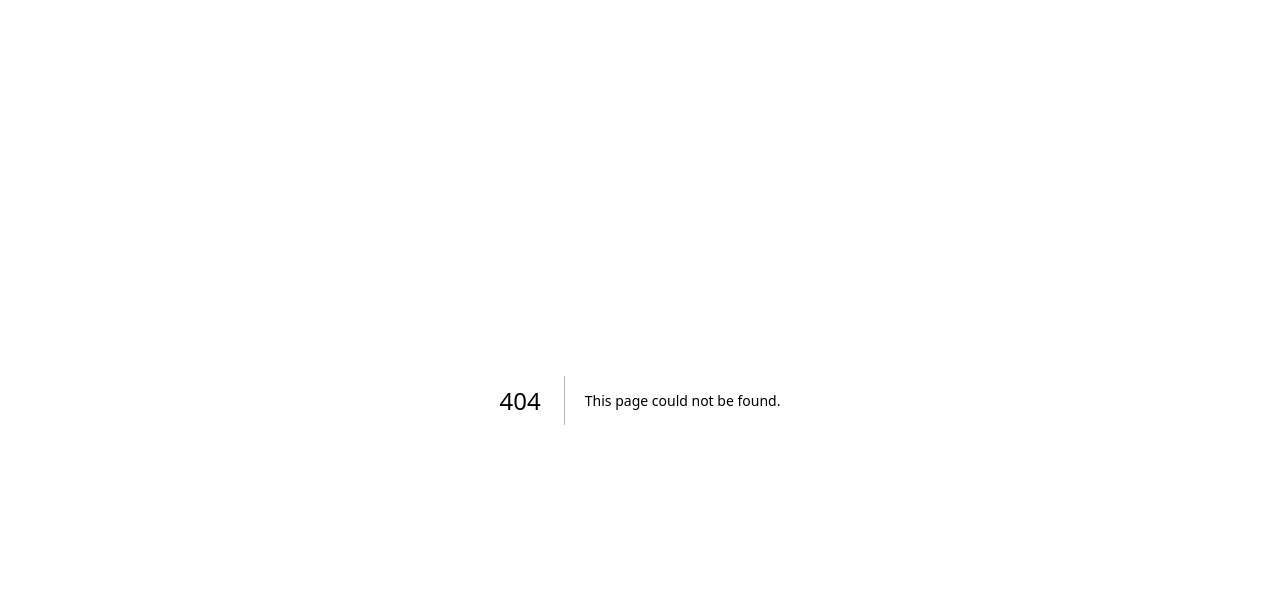
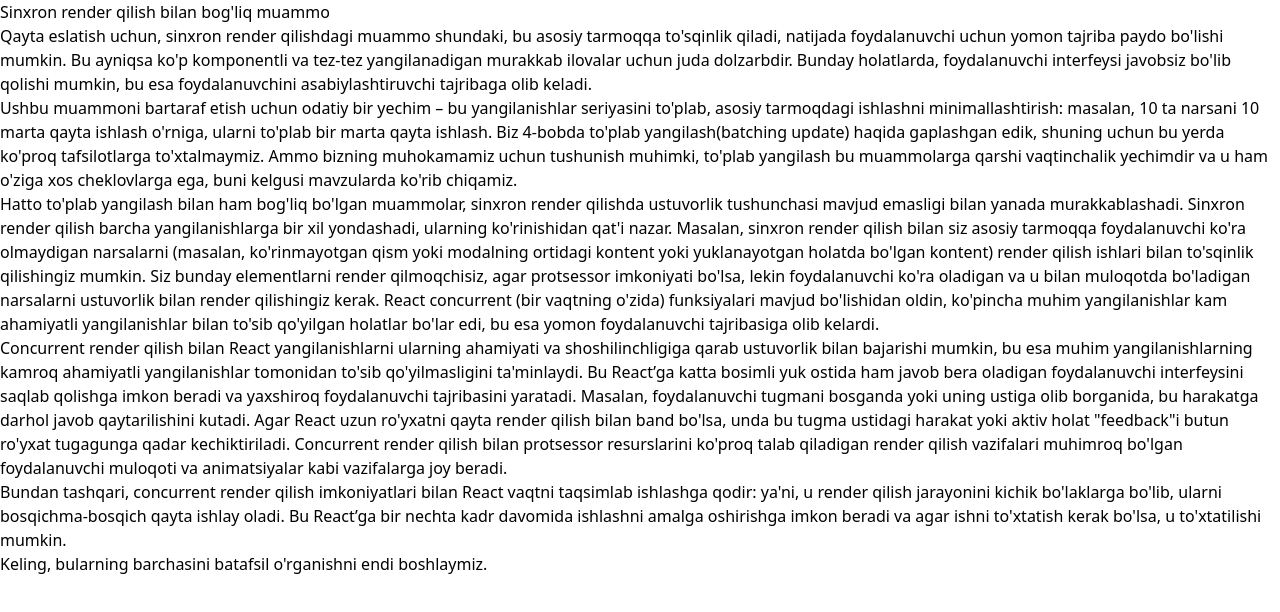
Before and after one commit to RustamovRR/webiston, a Next.js app: page /docs/react/concurrent-react/problem-with-synchronous-rendering in a window 1280 px wide. Before the commit this address had no page. Shown: the top 612 px of the page. Built offline with nearby package versions, Linux system fonts and the light colour scheme.

Commit message:
feat: add 'problem-with-synchronous-rendering' page

```diff
--- a/src/pages/docs/react/_meta.json
+++ b/src/pages/docs/react/_meta.json
@@ -5,5 +5,6 @@
   "inside-reconciliation": "Reconciliation’ning ichki ishlashi",
   "common-questions": "Keng tarqalgan savollar va javoblar",
   "powerful-patterns": "Kuchli pattern’lar",
-  "server-side-react": "Server tomonda React"
+  "server-side-react": "Server tomonda React",
+  "concurrent-react": "React Concurrent"
 }
--- /dev/null
+++ b/src/pages/docs/react/concurrent-react.mdx
@@ -0,0 +1,15 @@
+import { Callout } from 'nextra/components'
+
+## React’ning concurrent(bir vaqtda bajariladigan) rejimi
+
+Oldingi bobda biz React yordamida server tomoni render qilish olamiga chuqur sho'ng'idik. Ilovalarimizning ishlash tezligini va foydalanuvchi tajribasini yaxshilash uchun server tomoni render qilishning qanchalik muhimligini, ayniqsa zamonaviy veb-ishlab chiqish kontekstida o'rgandik. `renderToString` va `renderToPipeableStream` kabi turli server tomoni render qilish API’larini o'rganib chiqdik hamda ularning foydalanish holatlari va afzalliklarini muhokama qildik. Shuningdek, server tomoni render qilishni joriy qilishdagi qiyinchiliklarga to'xtaldik va bu jarayonning murakkabliklarini hal qilishda Next.js va Remix kabi mavjud dasturiy ta'minotlarga tayangan ma'qul ekanligini ko'rsatdik.
+
+Hidratsia tushunchasini va uning serverda yaratilgan HTML kodini klient tomoni React komponentlari bilan bog'lab, muammosiz foydalanuvchi tajribasini yaratishdagi ahamiyatini ko'rib chiqdik. Bundan tashqari, bir nechta klient ulanishlarini boshqarishda paydo bo'ladigan xavfsizlik muammolari va qiyinchiliklarni muhokama qildik hamda bu muammolarni samarali hal qilish uchun freymvorklardan foydalanish zarurligini ta'kidladik.
+
+Endi biz concurrent React (bir vaqtning o'zida ishlaydigan React) mavzusiga o'tib, ilgari o'rgangan bilimlarimizni yanada kengaytiramiz. Fiber reconciler haqida bilib olamiz va React’ning bir vaqtning o'zida bajariladigan imkoniyatlari, shuningdek, yangilanishlar va render qilishni qanday samarali boshqarishi haqida tushuncha hosil qilamiz. Rejalashtirish, yangilanishlarni kechiktirish va renderlanish liniyalari kabi mavzularni o'rganish orqali React’ning asosiy arxitekturasi orqali yaratilgan ishlash optimallashtirishlaridan xabardor bo'lamiz.
+
+<Callout type="info">
+Shuni yana bir bor ta'kidlash joizki, Fiber o'zi va biz muhokama qilayotgan barcha narsalar React’ning kelajakda o'zgarishi mumkin bo'lgan amalga oshirish tafsilotlaridir. React’dan samarali foydalanish uchun ushbu bilimlar shart emas, ammo asosiy mexanizmlarni o'rganish React qanday ishlashini yaxshiroq tushunishingizga va undan samarali foydalanishingizga yordam beradi hamda sizni umuman muhandis sifatida bilimdonroq qiladi.
+</Callout>
+
+Shunday qilib, bilimlarimizni kengaytirishda davom etib, yuqori samaradorlikka ega ilovalarni yaratish uchun React imkoniyatlaridan foydalanishning yangi usullarini o'rganish maqsadida concurrent React olamiga qiziqarli sayohatni boshlaymiz.
--- /dev/null
+++ b/src/pages/docs/react/concurrent-react/_meta.json
@@ -0,0 +1,3 @@
+{
+  "problem-with-synchronous-rendering": "Sinxron renderlash muammosi"
+}
--- /dev/null
+++ b/src/pages/docs/react/concurrent-react/problem-with-synchronous-rendering.mdx
@@ -0,0 +1,13 @@
+## Sinxron render qilish bilan bog'liq muammo
+
+Qayta eslatish uchun, sinxron render qilishdagi muammo shundaki, bu asosiy tarmoqqa to'sqinlik qiladi, natijada foydalanuvchi uchun yomon tajriba paydo bo'lishi mumkin. Bu ayniqsa ko'p komponentli va tez-tez yangilanadigan murakkab ilovalar uchun juda dolzarbdir. Bunday holatlarda, foydalanuvchi interfeysi javobsiz bo'lib qolishi mumkin, bu esa foydalanuvchini asabiylashtiruvchi tajribaga olib keladi.
+
+Ushbu muammoni bartaraf etish uchun odatiy bir yechim – bu yangilanishlar seriyasini to'plab, asosiy tarmoqdagi ishlashni minimallashtirish: masalan, 10 ta narsani 10 marta qayta ishlash o'rniga, ularni to'plab bir marta qayta ishlash. Biz [4-bobda](/docs/react/inside-reconciliation) to'plab yangilash(batching update) haqida gaplashgan edik, shuning uchun bu yerda ko'proq tafsilotlarga to'xtalmaymiz. Ammo bizning muhokamamiz uchun tushunish muhimki, to'plab yangilash bu muammolarga qarshi vaqtinchalik yechimdir va u ham o'ziga xos cheklovlarga ega, buni kelgusi mavzularda ko'rib chiqamiz.
+
+Hatto to'plab yangilash bilan ham bog'liq bo'lgan muammolar, sinxron render qilishda ustuvorlik tushunchasi mavjud emasligi bilan yanada murakkablashadi. Sinxron render qilish barcha yangilanishlarga bir xil yondashadi, ularning ko'rinishidan qat'i nazar. Masalan, sinxron render qilish bilan siz asosiy tarmoqqa foydalanuvchi ko'ra olmaydigan narsalarni (masalan, ko'rinmayotgan qism yoki modalning ortidagi kontent yoki yuklanayotgan holatda bo'lgan kontent) render qilish ishlari bilan to'sqinlik qilishingiz mumkin. Siz bunday elementlarni render qilmoqchisiz, agar protsessor imkoniyati bo'lsa, lekin foydalanuvchi ko'ra oladigan va u bilan muloqotda bo'ladigan narsalarni ustuvorlik bilan render qilishingiz kerak. React concurrent (bir vaqtning o'zida) funksiyalari mavjud bo'lishidan oldin, ko'pincha muhim yangilanishlar kam ahamiyatli yangilanishlar bilan to'sib qo'yilgan holatlar bo'lar edi, bu esa yomon foydalanuvchi tajribasiga olib kelardi.
+
+Concurrent render qilish bilan React yangilanishlarni ularning ahamiyati va shoshilinchligiga qarab ustuvorlik bilan bajarishi mumkin, bu esa muhim yangilanishlarning kamroq ahamiyatli yangilanishlar tomonidan to'sib qo'yilmasligini ta'minlaydi. Bu React’ga katta bosimli yuk ostida ham javob bera oladigan foydalanuvchi interfeysini saqlab qolishga imkon beradi va yaxshiroq foydalanuvchi tajribasini yaratadi. Masalan, foydalanuvchi tugmani bosganda yoki uning ustiga olib borganida, bu harakatga darhol javob qaytarilishini kutadi. Agar React uzun ro'yxatni qayta render qilish bilan band bo'lsa, unda bu tugma ustidagi harakat yoki aktiv holat "feedback"i butun ro'yxat tugagunga qadar kechiktiriladi. Concurrent render qilish bilan protsessor resurslarini ko'proq talab qiladigan render qilish vazifalari muhimroq bo'lgan foydalanuvchi muloqoti va animatsiyalar kabi vazifalarga joy beradi.
+
+Bundan tashqari, concurrent render qilish imkoniyatlari bilan React vaqtni taqsimlab ishlashga qodir: ya'ni, u render qilish jarayonini kichik bo'laklarga bo'lib, ularni bosqichma-bosqich qayta ishlay oladi. Bu React’ga bir nechta kadr davomida ishlashni amalga oshirishga imkon beradi va agar ishni to'xtatish kerak bo'lsa, u to'xtatilishi mumkin.
+
+Keling, bularning barchasini batafsil o'rganishni endi boshlaymiz.
```
